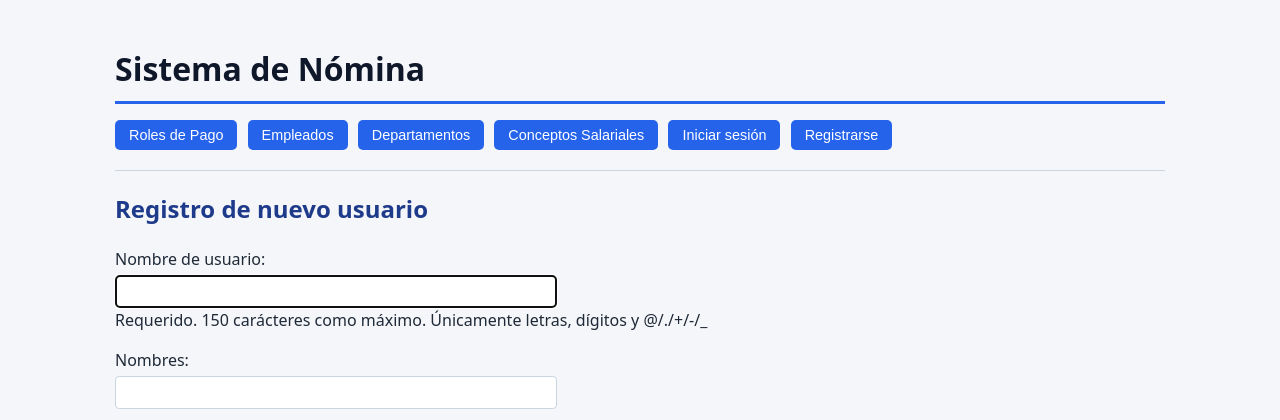
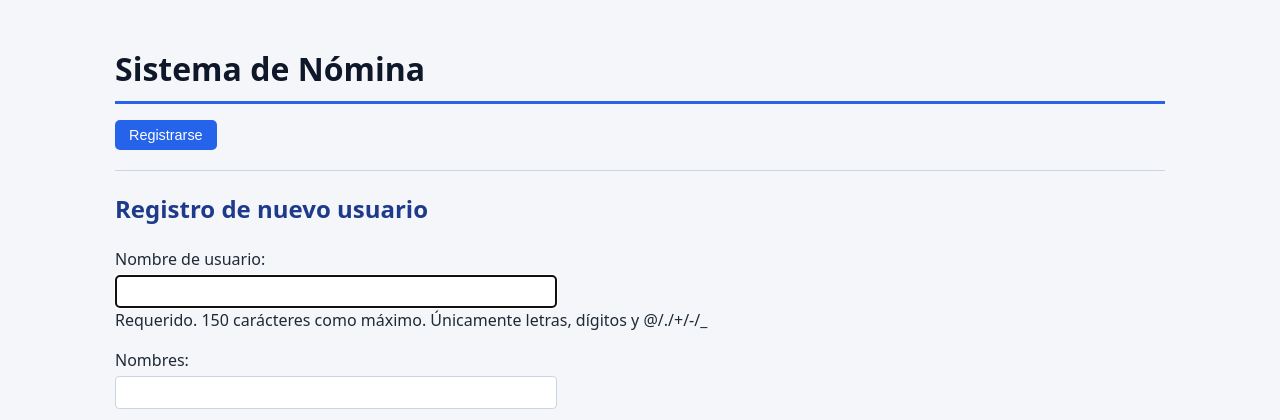
Before and after one commit to KaZuhiraXOF/nomina-app, a Django app: page /cuenta/registro/ in a window 1280 px wide. Shown: the top 420 px of the page. Run offline with Django 5.2, Linux system fonts and the light colour scheme.

Commit message:
feat(2026-11-23): Correccion en la ubicacion de CSS y bloqueo de vista de botones en base a la autorización

```diff
--- a/nomina/templates/nomina/base.html
+++ b/nomina/templates/nomina/base.html
@@ -10,18 +10,17 @@
 <body>
     <h1>Sistema de Nómina</h1>
     <p>
+        {% if user.is_authenticated %}
         <button><a href="{% url 'rol_list' %}">Roles de Pago</a></button>
         <button><a href="{% url 'empleado_list' %}">Empleados</a></button>
         <button><a href="{% url 'departamento_list' %}">Departamentos</a></button>
         <button><a href="{% url 'concepto_list' %}">Conceptos Salariales</a></button>
-        {% if user.is_authenticated %}
             Usuario: {{ user.username }}
             <form action="{% url 'logout' %}" method="post" style="display:inline;">
                 {% csrf_token %}
                 <button type="submit">Cerrar sesión</button>
             </form>
         {% else %}
-            <button><a href="{% url 'login' %}">Iniciar sesión</a></button>
             <button><a href="{% url 'registro' %}">Registrarse</a></button>
         {% endif %}
     </p>
```
Also changed, not shown: nomina/static/nomina/css/estilos.css (renamed from static/nomina/css/estilos.css).
